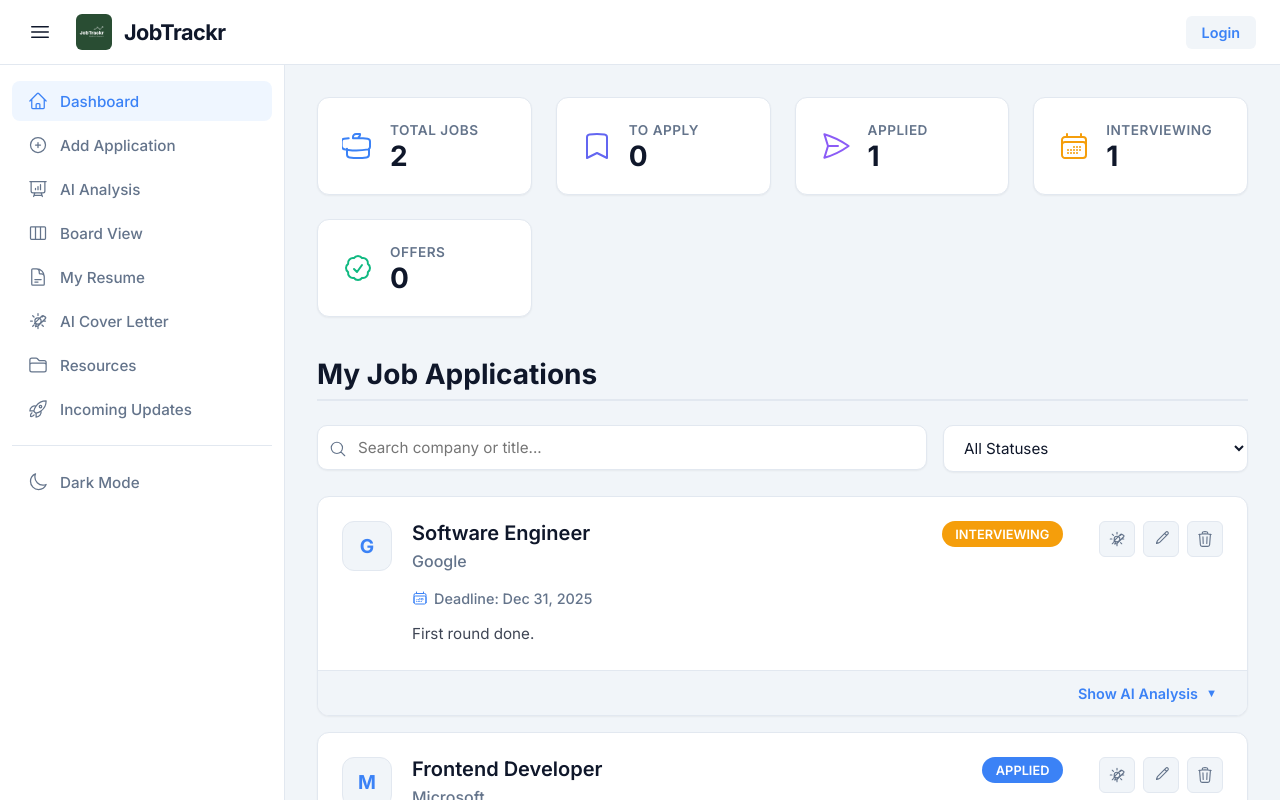
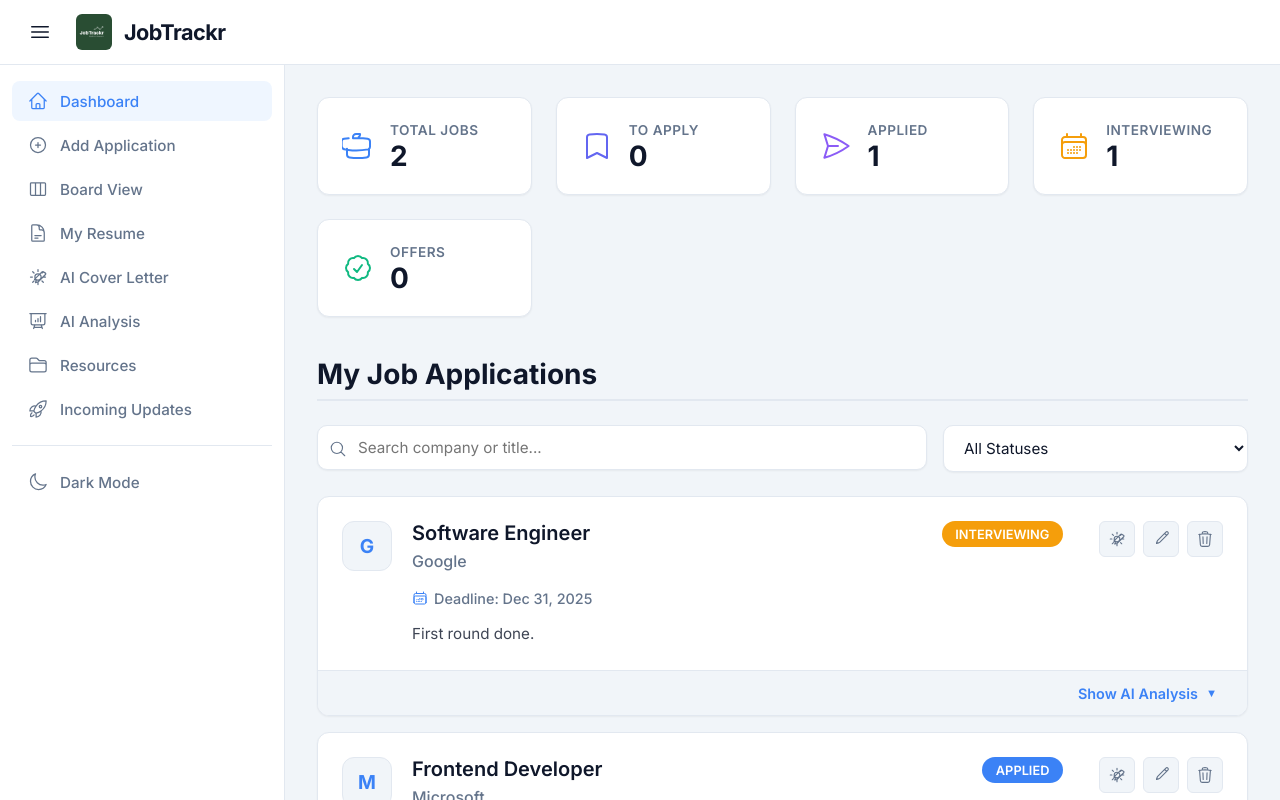
Before and after one commit to ZohaibRahim/CPSC300_GroupProject, an Angular app: page /login in a window 1280 px wide. Both pictures are taken after typing "name@example.com", "Sample123" into the empty fields and a click on the button "Sign in". Built offline with nearby package versions, Linux system fonts and the light colour scheme.

Commit message:
Project opens with login page

```diff
--- a/src/app/app.html
+++ b/src/app/app.html
@@ -1,4 +1,6 @@
-<div class="app-layout">
+<router-outlet *ngIf="isLoginPage"></router-outlet>
+
+<div class="app-layout" *ngIf="!isLoginPage">
 
   <header class="app-header">
     <div class="header-left">
@@ -15,15 +17,13 @@
     </div>
 
     <div class="header-right">
-      <a [routerLink]="['/login']" class="login-link">Login</a>
-    </div>
+      </div>
   </header>
 
   <div class="main-body">
 
     <aside class="sidebar" [class.collapsed]="isSidebarCollapsed">
       <nav>
-
         <a [routerLink]="['/dashboard']" routerLinkActive="active-link" class="nav-item">
           <span class="icon">
             <svg xmlns="http://www.w3.org/2000/svg" fill="none" viewBox="0 0 24 24" stroke-width="1.5" stroke="currentColor" style="width: 20px; height: 20px;">
@@ -40,15 +40,6 @@
             </svg>
           </span>
           <span class="label" *ngIf="!isSidebarCollapsed">Add Application</span>
-        </a>
-
-        <a [routerLink]="['/analysis']" routerLinkActive="active-link" class="nav-item">
-          <span class="icon">
-            <svg xmlns="http://www.w3.org/2000/svg" fill="none" viewBox="0 0 24 24" stroke-width="1.5" stroke="currentColor" style="width: 20px; height: 20px;">
-              <path stroke-linecap="round" stroke-linejoin="round" d="M3.75 3v11.25A2.25 2.25 0 0 0 6 16.5h2.25M3.75 3h-1.5m1.5 0h16.5m0 0h1.5m-1.5 0v11.25A2.25 2.25 0 0 1 18 16.5h-2.25m-7.5 0h7.5m-7.5 0-1 3m8.5-3 1 3m0 0 .5 1.5m-.5-1.5h-9.5m0 0-.5 1.5M9 11.25v1.5M12 9v3.75m3-6v6" />
-            </svg>
-          </span>
-          <span class="label" *ngIf="!isSidebarCollapsed">AI Analysis</span>
         </a>
 
         <a [routerLink]="['/board']" routerLinkActive="active-link" class="nav-item">
@@ -76,6 +67,15 @@
             </svg>
           </span>
           <span class="label" *ngIf="!isSidebarCollapsed">AI Cover Letter</span>
+        </a>
+
+        <a [routerLink]="['/analysis']" routerLinkActive="active-link" class="nav-item">
+          <span class="icon">
+            <svg xmlns="http://www.w3.org/2000/svg" fill="none" viewBox="0 0 24 24" stroke-width="1.5" stroke="currentColor" style="width: 20px; height: 20px;">
+              <path stroke-linecap="round" stroke-linejoin="round" d="M3.75 3v11.25A2.25 2.25 0 0 0 6 16.5h2.25M3.75 3h-1.5m1.5 0h16.5m0 0h1.5m-1.5 0v11.25A2.25 2.25 0 0 1 18 16.5h-2.25m-7.5 0h7.5m-7.5 0-1 3m8.5-3 1 3m0 0 .5 1.5m-.5-1.5h-9.5m0 0-.5 1.5M9 11.25v1.5M12 9v3.75m3-6v6" />
+            </svg>
+          </span>
+          <span class="label" *ngIf="!isSidebarCollapsed">AI Analysis</span>
         </a>
 
         <a [routerLink]="['/resources']" routerLinkActive="active-link" class="nav-item">
--- a/src/app/app.ts
+++ b/src/app/app.ts
@@ -1,7 +1,8 @@
 import { Component, OnInit, Renderer2, Inject } from '@angular/core';
 import { DOCUMENT, CommonModule } from '@angular/common';
-import { RouterLink, RouterOutlet, RouterLinkActive } from '@angular/router';
+import { RouterLink, RouterOutlet, RouterLinkActive, Router, NavigationEnd, Event } from '@angular/router';
 import { ApiService } from './api.service';
+import { filter } from 'rxjs/operators';
 
 @Component({
   selector: 'app-root',
@@ -13,21 +14,27 @@ import { ApiService } from './api.service';
 export class App implements OnInit {
   isSidebarCollapsed = false;
   isDarkMode = false;
+  isLoginPage = false; // <-- NEW FLAG
 
   constructor(
     private apiService: ApiService,
     @Inject(DOCUMENT) private document: Document,
-    private renderer: Renderer2
-  ) {}
+    private renderer: Renderer2,
+    private router: Router // <-- Inject Router
+  ) {
+    // Listen to route changes to check if we are on the login page
+    this.router.events.pipe(
+      filter((event: Event): event is NavigationEnd => event instanceof NavigationEnd)
+    ).subscribe((event: NavigationEnd) => {
+      // If the URL contains '/login', hide the sidebar layout
+      this.isLoginPage = event.urlAfterRedirects.includes('/login');
+    });
+  }
 
   ngOnInit(): void {
-    // 1. Check backend health (Existing)
     this.apiService.checkHealth().subscribe();
 
-    // 2. NEW: Load Theme Preference from LocalStorage
     const savedTheme = localStorage.getItem('theme');
-
-    // If the user previously set it to 'dark', apply it immediately
     if (savedTheme === 'dark') {
       this.isDarkMode = true;
       this.renderer.addClass(this.document.body, 'dark-theme');
@@ -43,10 +50,10 @@ export class App implements OnInit {
 
     if (this.isDarkMode) {
       this.renderer.addClass(this.document.body, 'dark-theme');
-      localStorage.setItem('theme', 'dark'); // <--- SAVE PREFERENCE
+      localStorage.setItem('theme', 'dark');
     } else {
       this.renderer.removeClass(this.document.body, 'dark-theme');
-      localStorage.setItem('theme', 'light'); // <--- SAVE PREFERENCE
+      localStorage.setItem('theme', 'light');
     }
   }
 }
```
Also changed, not shown: src/app/app.routes.ts (+7 -6 lines).
